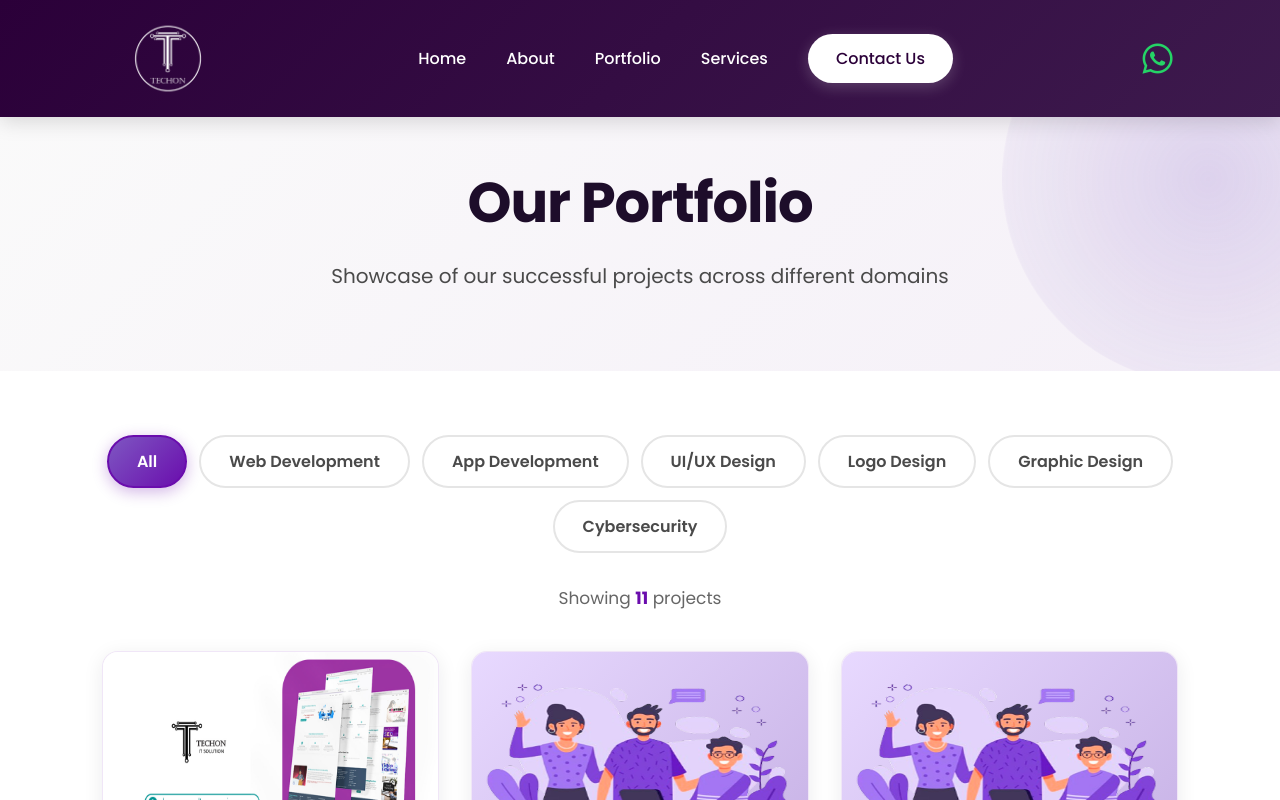
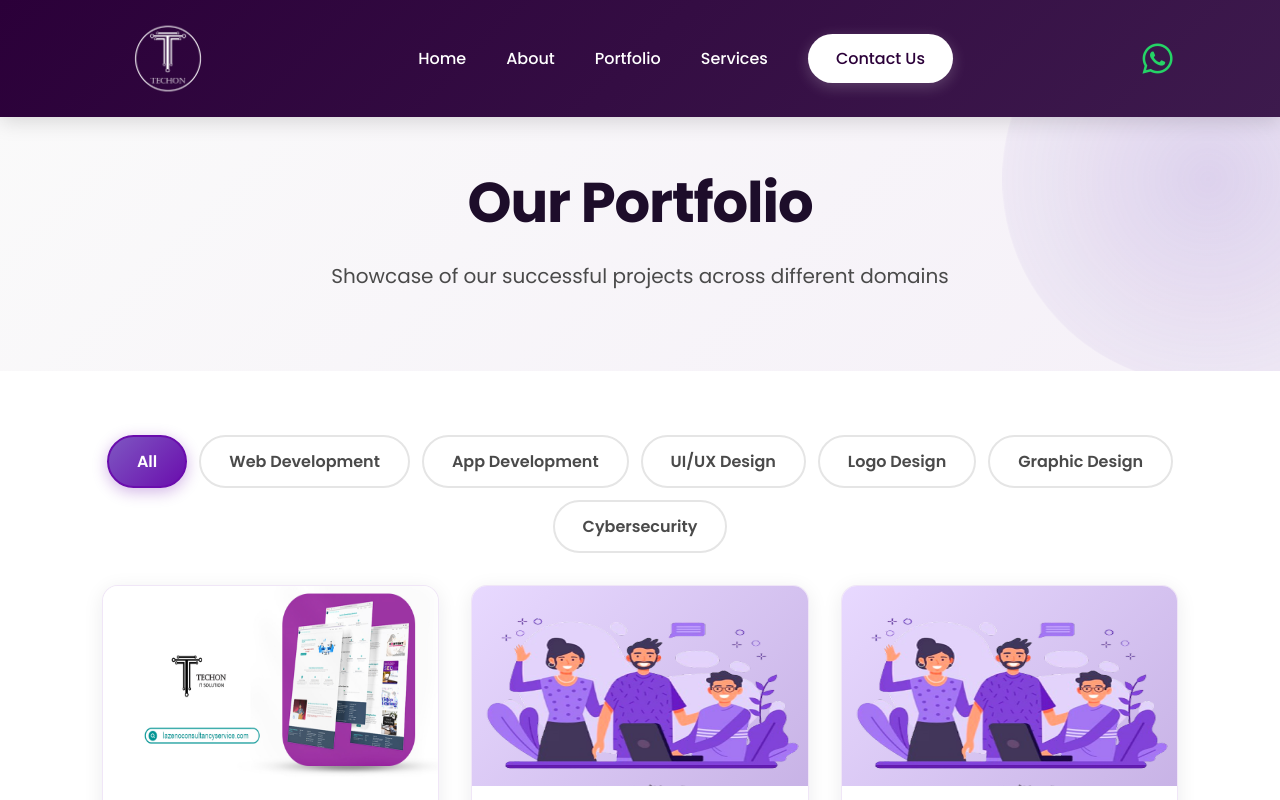
Before and after one commit to Techon-info/Techon_web_update, a React (Vite) app: page /Portfolio in a window 1280 px wide. Shown: the top 800 px of the page. Built offline with nearby package versions, Linux system fonts and the light colour scheme.

Commit message:
Refactor Portfolio_page component structure remove showing project

```diff
--- a/src/pages/Portfolio_page.jsx
+++ b/src/pages/Portfolio_page.jsx
@@ -211,11 +211,11 @@ const Portfolio_page = () => {
             </div>
 
             {/* Projects Count */}
-            <div className={styles.results_info}>
+            {/* <div className={styles.results_info}>
               <p>
                 Showing <strong>{filteredProjects.length}</strong> {filteredProjects.length === 1 ? 'project' : 'projects'}
               </p>
-            </div>
+            </div> */}
 
             {/* Projects Grid */}
             {filteredProjects.length > 0 ? (
```
